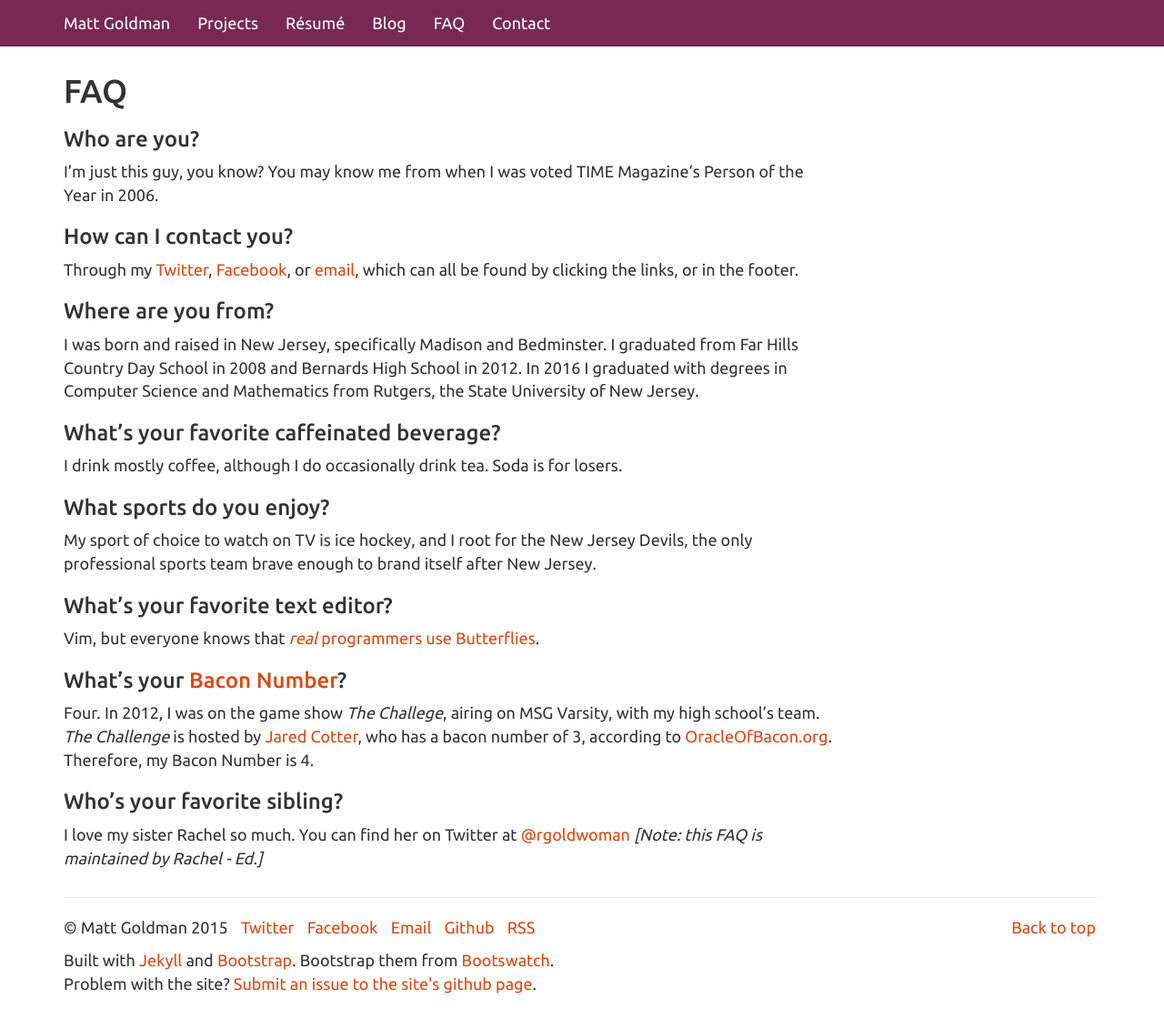
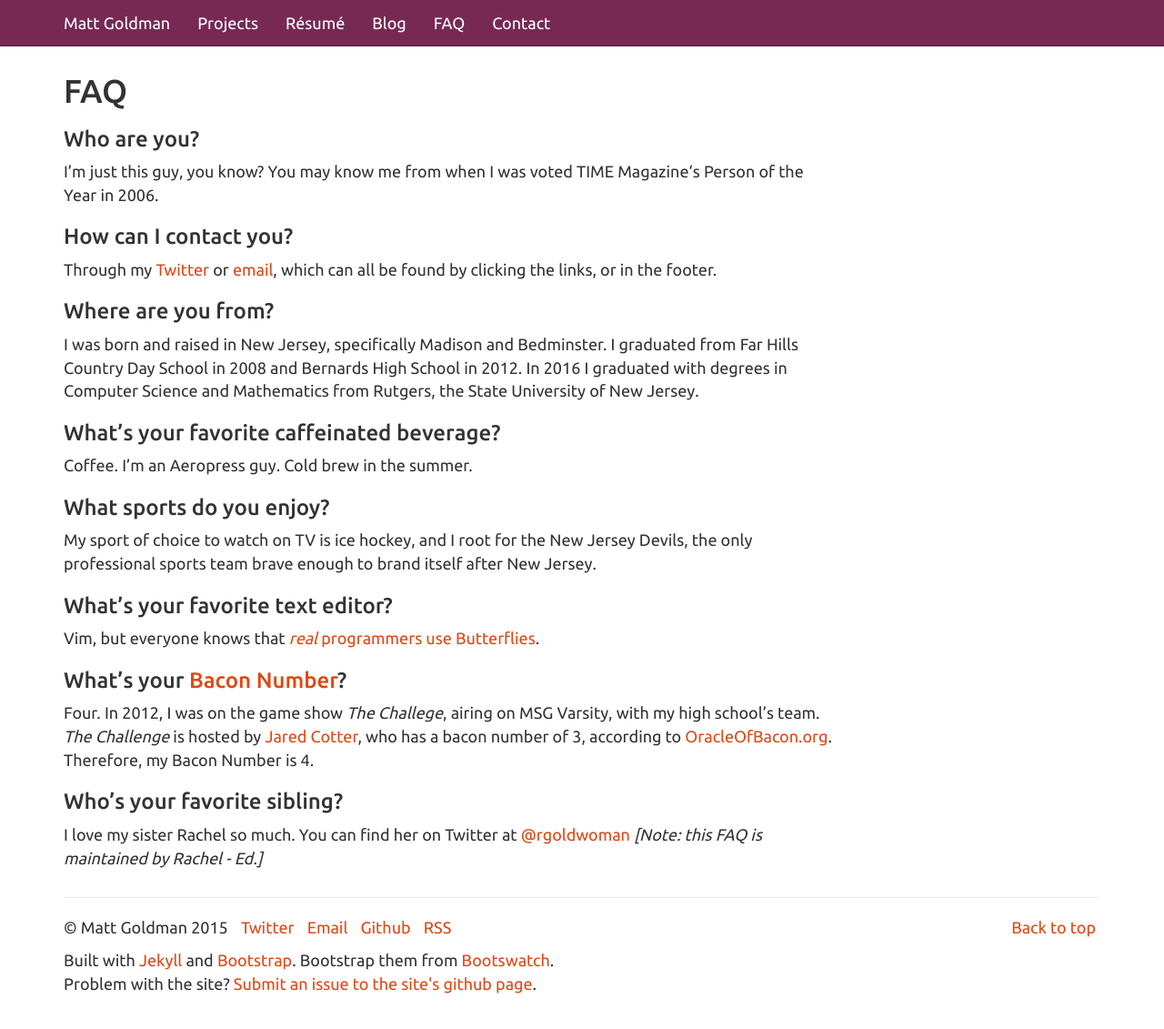
Before and after one commit to robotmlg/mattgoldman.us, a Jekyll site: the page built from faq.md, in a window 1280 px wide and 1134 px high. Shown: the top 1131 px of the window at 91% size. Built offline with Jekyll 4.4.1, drawn with Linux system fonts in a browser that asks for light colours.

```diff
--- a/_includes/footer.html
+++ b/_includes/footer.html
@@ -7,7 +7,6 @@
         </li>
         <li>&copy; Matt Goldman 2015</li>
         <li><a href="https://www.twitter.com/robotmlg">Twitter</a></li>
-        <li><a href="https://facebook.com/robotmlg">Facebook</a></li>
         <li><a href="mailto:matt+homepage@mattgoldman.us">Email</a></li>
         <li><a href="https://github.com/robotmlg">Github</a></li>
         <li><a href="/feed.xml">RSS</a></li>
--- a/faq.md
+++ b/faq.md
@@ -9,13 +9,13 @@ permalink: /faq/
 I’m just this guy, you know? You may know me from when I was voted TIME Magazine‘s Person of the Year in 2006.
 
 ### How can I contact you?
-Through my [Twitter](http://twitter.com/robotmlg), [Facebook](https://facebook.com/robotmlg), or [email](mailto:matt+faq@mattgoldman.us), which can all be found by clicking the links, or in the footer.
+Through my [Twitter](http://twitter.com/robotmlg) or [email](mailto:matt+faq@mattgoldman.us), which can all be found by clicking the links, or in the footer.
 
 ### Where are you from?
 I was born and raised in New Jersey, specifically Madison and Bedminster. I graduated from Far Hills Country Day School in 2008 and Bernards High School in 2012. In 2016 I graduated with degrees in Computer Science and Mathematics from Rutgers, the State University of New Jersey.
 
 ### What’s your favorite caffeinated beverage?
-I drink mostly coffee, although I do occasionally drink tea. Soda is for losers.
+Coffee.  I'm an Aeropress guy.  Cold brew in the summer.
 
 ### What sports do you enjoy?
 My sport of choice to watch on TV is ice hockey, and I root for the New Jersey Devils, the only professional sports team brave enough to brand itself after New Jersey.
@@ -28,4 +28,4 @@ Four.  In 2012, I was on the game show *The Challege*, airing on MSG Varsity, wi
 
 ### Who's your favorite sibling?
 
-I love my sister Rachel so much. You can find her on Twitter at [@rgoldwoman](twitter.com/rgoldwoman) _[Note: this FAQ is maintained by Rachel - Ed.]_
+I love my sister Rachel so much. You can find her on Twitter at [@rgoldwoman](https://twitter.com/rgoldwoman) _[Note: this FAQ is maintained by Rachel - Ed.]_
```
Also changed, not shown: contact.md (+0 -3 lines).
